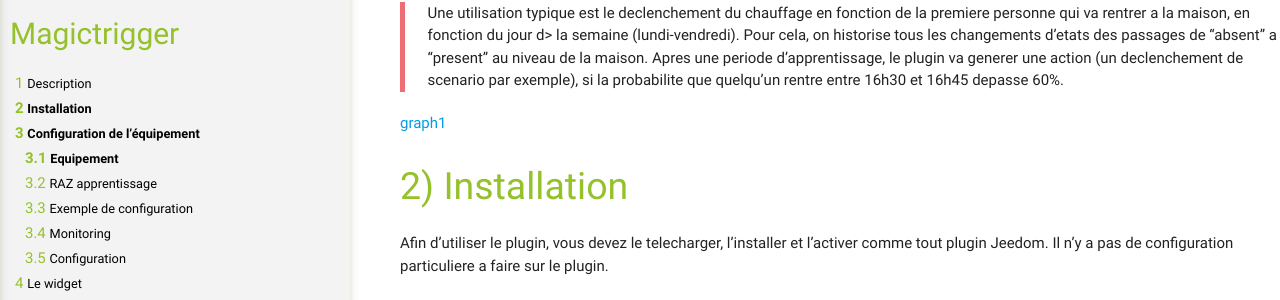
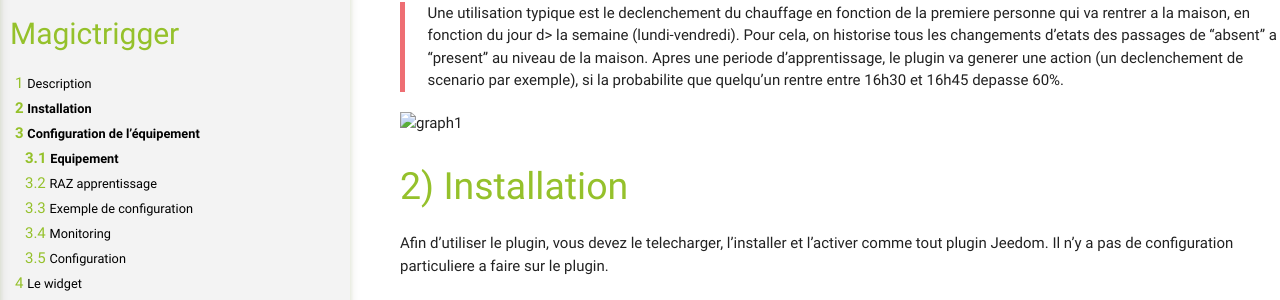
Before and after one commit to benoit5672/plugin-magictrigger, a Jekyll site: the page built from docs/fr_FR/index.md, in a window 1280 px wide and 900 px high, scrolled down 364 px. Shown: the part 146-446 px from the top of the window. Built offline with Jekyll 4.4.1, drawn with Linux system fonts in a browser that asks for light colours; our own code applies the rules of GitHub Pages for plain Markdown files; some of the changed text lies outside the part shown.

Commit message:
Update index.md

```diff
--- a/docs/fr_FR/index.md
+++ b/docs/fr_FR/index.md
@@ -32,7 +32,7 @@ Il y a donc une persistence des evenements en cas de redemarrage de jeedom.
 > de scenario par exemple), si la probabilite que quelqu'un rentre entre 16h30
 > et 16h45 depasse 60%.
 
-[graph1](../assets/images/widget_graph1.png)
+![graph1](/images/widget_graph1.png)
 
 # Installation
 
@@ -56,7 +56,7 @@ Il y a trois sections distinctes afin de configurer le plugin:
 La section equipement sert a configurer les parametres habituels de jeedom,
 et egalement les notions de temps du plugin.
 
-![Equipement](../assets/images/equipment.png)
+![Equipement](/assets/images/equipment.png)
 
 ### Periodicite
 
@@ -139,7 +139,7 @@ depend donc de la precision que l'on recherche.
 La section monitoring sert a configurer les jours qui vont etre surveilles,
 et si besoin d'exclure des periodes (jour ferie ou vacances).
 
-[Monitoring](../assets/images/monitoring.png)
+![Monitoring](../assets/images/monitoring.png)
 
 ### Periode de monitoring
 
@@ -163,7 +163,7 @@ Pour ma part, j'utilise le plugin 'information du jour' de lunarok.
 Dans la section configuration, on va s'attacher a configurer les evenements a
 surveiller, ainsi que les actions a declencher en fonction de seuils.
 
-[Configuration](../assets/images/configuration.png)
+![Configuration](../assets/images/configuration.png)
 
 ### Declencheurs
 
@@ -216,14 +216,14 @@ Le widget sera celui par défaut du core. Pour l'affichage des commamdes, l'affi
 par défaut est utilise pour la version 'mobile'. Pour la version 'dashboard' un widget
 specifique a ete cree.
 
-[widget](../assets/images/widget.png)
+![widget](../assets/images/widget.png)
 
 En cliquant sur une commande (par exemple 'lundi'), une fenetre modal est affichee.
 
 En cliquant sur 'graphe' vous pouvez vous rendre compte des statistiques en fonction des
 parametres qui ont ete configure sur l'equipement.
 
-[graph1](../assets/images/widget_graph1.png)
+![graph1](../assets/images/widget_graph1.png)
 
 2 lignes rouges sont affichees, et representent le seuil minimum et le seuil maximum configures.
 Si les colonnes noires ne depassent pas le seuil minimum, alors aucune action ne sera declenchee.
@@ -235,11 +235,11 @@ sur les probabilites, en se basant sur les meme evenements.
 Par exemple, en gardant la meme periodicite (5 minutes), mais en changeant l'intervalle (donc la
 marge d'erreur) de 15 minutes a 30 minutes, on obtient le graphe suivant:
 
-[graph2](../assets/images/widget_graph2.png)
+![graph2](../assets/images/widget_graph2.png)
 
 # Changelog
 
-[Voir le changelog](./changelog)
+![Voir le changelog](./changelog)
 
 # Support
 
```
